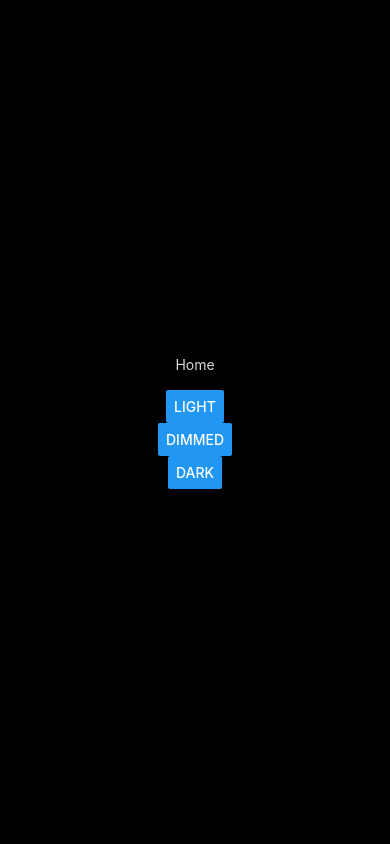
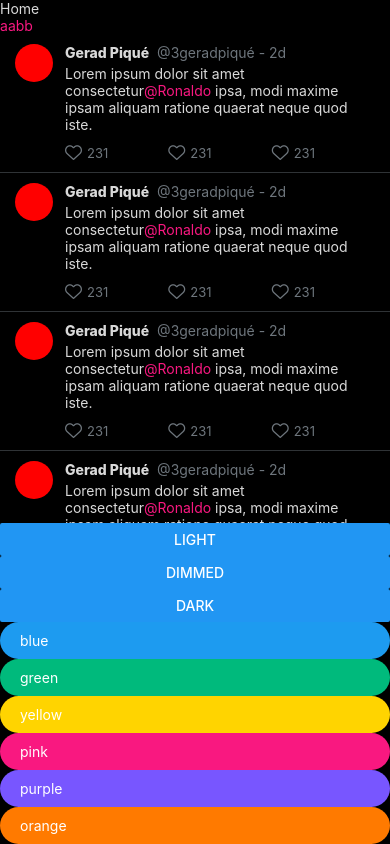
Before and after one commit to imMatheus/mitter-mobile, a React Native app: screen / in a window 390 px wide. Built offline with nearby package versions, Linux system fonts and the light colour scheme; no server answers.

Commit message:
added tweets styling

```diff
--- a/babel.config.js
+++ b/babel.config.js
@@ -8,6 +8,7 @@ module.exports = function (api) {
                 {
                     alias: {
                         '@colors': './src/colors',
+                        '@components': './src/components',
                         '@context': './src/context',
                         '@hooks': './src/hooks',
                         '@screens': './src/screens',
--- a/package.json
+++ b/package.json
@@ -21,6 +21,7 @@
         "@babel/core": "^7.9.0",
         "@types/react": "~16.9.35",
         "@types/react-native": "~0.63.2",
+        "firedum": "^2.2.6",
         "typescript": "~4.0.0"
     },
     "private": true
--- a/src/Controller.tsx
+++ b/src/Controller.tsx
@@ -1,6 +1,6 @@
 import React from 'react'
 import { StatusBar } from 'expo-status-bar'
-import { StyleSheet, Text, View } from 'react-native'
+import { StyleSheet, SafeAreaView, View } from 'react-native'
 import Home from '@screens/Home'
 import { useTheme } from '@context/ThemeContext'
 import colors from '@colors/colors'
@@ -15,8 +15,10 @@ const Controller = () => {
 
     return (
         <View style={styles.container}>
-            <StatusBar style='auto' />
-            <Home />
+            <StatusBar style={theme === 'light' ? 'dark' : 'light'} />
+            <SafeAreaView style={styles.container}>
+                <Home />
+            </SafeAreaView>
         </View>
     )
 }
--- a/src/colors/colors.ts
+++ b/src/colors/colors.ts
@@ -23,7 +23,7 @@ const colors = {
         colorTextDimmed: '#8899a6',
         colorTextDimmed15: '#8899a626',
         colorTextDimmed20: '#8899a633',
-        colorBorder: '#eff3f4',
+        colorBorder: '#2f3336',
     },
     dark: {
         background: '#000000',
--- /dev/null
+++ b/src/components/CustomButton.tsx
@@ -0,0 +1,39 @@
+import React from 'react'
+import { StyleSheet, Text, View, Pressable, StyleProp, ViewStyle } from 'react-native'
+import { useTheme } from '@context/ThemeContext'
+import colors from '@colors/colors'
+
+interface Props {
+    style: StyleProp<ViewStyle>
+    color?: 'accent' | 'opposite'
+    onPress: () => void
+    title: string
+    size?: 'small' | 'medium' | 'large'
+}
+
+const CustomButton = ({ style, title, color = 'accent', onPress }: Props) => {
+    console.log(style)
+    const { accentColor, theme } = useTheme()
+
+    const styles = StyleSheet.create({
+        wrapper: {
+            backgroundColor: colors[theme].backgroundDimmed,
+            paddingHorizontal: 20,
+            paddingVertical: 10,
+            borderRadius: 9999,
+            textAlign: 'center',
+            fontWeight: '600',
+        },
+        text: {
+            color: 'white',
+        },
+    })
+
+    return (
+        <Pressable style={[styles.wrapper, style]} onPress={onPress}>
+            <Text style={styles.text}>{title}</Text>
+        </Pressable>
+    )
+}
+
+export default CustomButton
--- /dev/null
+++ b/src/components/Tweet.tsx
@@ -0,0 +1,98 @@
+import React from 'react'
+import { StyleSheet, Text, View } from 'react-native'
+import colors, { accentColors } from '@colors/colors'
+import { useTheme } from '@context/ThemeContext'
+import { AntDesign } from '@expo/vector-icons'
+interface Props {}
+
+const Tweet = (props: Props) => {
+    const { theme, accentColor } = useTheme()
+
+    const styles = StyleSheet.create({
+        container: {
+            borderBottomWidth: 1,
+            borderBottomColor: colors[theme].colorBorder,
+            paddingVertical: 10,
+            paddingHorizontal: 15,
+            flexDirection: 'row',
+        },
+        imageWrapper: {
+            backgroundColor: 'red',
+            width: 38,
+            height: 38,
+            borderRadius: 9999,
+            marginRight: 12,
+        },
+        content: {
+            flexShrink: 1,
+        },
+        header: {
+            flexDirection: 'row',
+            marginBottom: 4,
+            flexWrap: 'wrap',
+        },
+        title: {
+            fontWeight: '800',
+            marginRight: 8,
+            color: colors[theme].colorText,
+        },
+        subtitle: {
+            color: colors[theme].colorTextDimmed,
+        },
+        breadText: {
+            color: colors[theme].colorText,
+            marginBottom: 10,
+        },
+        metadata: {
+            flexDirection: 'row',
+            flexWrap: 'nowrap',
+        },
+        metadataSpan: {
+            flexShrink: 1,
+            width: '100%',
+            alignItems: 'center',
+            flexDirection: 'row',
+        },
+        metadataText: {
+            marginLeft: 5,
+            color: colors[theme].colorTextDimmed,
+            fontSize: 13,
+        },
+        atMention: {
+            color: accentColors[accentColor],
+        },
+    })
+
+    return (
+        <View style={styles.container}>
+            <View style={styles.imageWrapper}></View>
+            <View style={styles.content}>
+                <View style={styles.header}>
+                    <Text style={styles.title}>Gerad Piqué</Text>
+                    <Text style={styles.subtitle}>@3geradpiqué - 2d</Text>
+                </View>
+                <Text style={styles.breadText}>
+                    Lorem ipsum dolor sit amet consectetur
+                    <Text style={styles.atMention}>@Ronaldo</Text> ipsa, modi maxime ipsam aliquam
+                    ratione quaerat neque quod iste.
+                </Text>
+                <View style={styles.metadata}>
+                    <View style={styles.metadataSpan}>
+                        <AntDesign name='hearto' size={17} color={colors[theme].colorTextDimmed} />
+                        <Text style={styles.metadataText}>231</Text>
+                    </View>
+                    <View style={styles.metadataSpan}>
+                        <AntDesign name='hearto' size={17} color={colors[theme].colorTextDimmed} />
+                        <Text style={styles.metadataText}>231</Text>
+                    </View>
+                    <View style={styles.metadataSpan}>
+                        <AntDesign name='hearto' size={17} color={colors[theme].colorTextDimmed} />
+                        <Text style={styles.metadataText}>231</Text>
+                    </View>
+                </View>
+            </View>
+        </View>
+    )
+}
+
+export default Tweet
--- a/src/firebase/firebase.ts
+++ b/src/firebase/firebase.ts
@@ -1,9 +1,10 @@
 import firebase from 'firebase'
 import 'firebase/auth'
-import 'firebase/database'
 import 'firebase/firestore'
 
-const app = firebase.initializeApp({
+const app =
+    firebase.apps.length === 0
+        ? firebase.initializeApp({
               apiKey: 'AIzaSyCMqsVA5l7KHP_EQ9WGenHqMRMv55EBCxc',
               authDomain: 'mitter-dev.firebaseapp.com',
               databaseURL: 'https://mitter-dev-default-rtdb.europe-west1.firebasedatabase.app',
@@ -12,17 +13,9 @@ const app = firebase.initializeApp({
               messagingSenderId: '757161656037',
               appId: '1:757161656037:web:63015ade399b345cb49e0c',
           })
+        : firebase.app()
 
 export const fs = firebase.firestore()
 export const auth = app.auth()
-export const db = app.database()
 
 export default app
-
-// apiKey: process.env.REACT_APP_FIREBASE_API_KEY,
-// databaseURL: process.env.REACT_APP_FIREBASE_DATABASE_URL,
-// authDomain: process.env.REACT_APP_FIREBASE_AUTH_DOMAIN,
-// projectId: process.env.REACT_APP_FIREBASE_PROJECT_ID,
-// storageBucket: process.env.FIREBASE_STORAGE_BUCKET,
-// messagingSenderId: process.env.REACT_APP_FIREBASE_MESSAGING_SENDER_ID,
-// appId: process.env.REACT_APP_FIREBASE_APP_ID,
--- a/src/screens/Home.tsx
+++ b/src/screens/Home.tsx
@@ -1,35 +1,95 @@
 import React from 'react'
-import { StyleSheet, Text, View, Button } from 'react-native'
+import { StyleSheet, Text, View, Button, ScrollView } from 'react-native'
 // import getNameCombinations from 'utils/getNameCombinations'
 // import getNameCombinations from '../utils/getNameCombinations'
 import getNameCombinations from '@utils/getNameCombinations'
-import colors from '@colors/colors'
+import colors, { accentColors } from '@colors/colors'
 import { useTheme } from '@context/ThemeContext'
+import CustomButton from '@components/CustomButton'
+import Tweet from '@components/Tweet'
 
 const Home = () => {
     let name = 'ab'
-    const { theme, setTheme } = useTheme()
+    const { theme, setTheme, accentColor, setAccentColor } = useTheme()
     console.log('theme', theme)
 
     const styles = StyleSheet.create({
         container: {
-            // backgroundColor: colorPalette.background,
             flex: 1,
-            alignItems: 'center',
-            justifyContent: 'center',
-            // backgroundColor: colors[theme].background,
+            // alignItems: 'center',
+            // justifyContent: 'center',
         },
         text: {
             color: colors[theme].colorText,
+        },
+        accent: {
+            color: accentColors[accentColor],
+        },
+        scrollView: {
+            // backgroundColor: 'red',
         },
     })
     return (
         <View style={styles.container}>
             <Text style={styles.text}>Home</Text>
-            <Text>{getNameCombinations(name)}</Text>
+            <Text style={styles.accent}>{getNameCombinations(name)}</Text>
+            <ScrollView style={styles.scrollView}>
+                <Tweet />
+                <Tweet />
+                <Tweet />
+                <Tweet />
+                <Tweet />
+                <Tweet />
+                <Tweet />
+                <Tweet />
+                <Tweet />
+                <Tweet />
+                <Tweet />
+                <Tweet />
+                <Tweet />
+                <Tweet />
+                <Tweet />
+                <Tweet />
+                <Tweet />
+                <Tweet />
+                <Tweet />
+                <Tweet />
+                <Tweet />
+            </ScrollView>
             <Button title='light' onPress={() => setTheme('light')} />
             <Button title='dimmed' onPress={() => setTheme('dimmed')} />
             <Button title='dark' onPress={() => setTheme('dark')} />
+            <CustomButton
+                style={{ backgroundColor: accentColors.blue }}
+                onPress={() => setAccentColor('blue')}
+                title='blue'
+            />
+            <CustomButton
+                style={{ backgroundColor: accentColors.green }}
+                onPress={() => setAccentColor('green')}
+                title='green'
+            />
+            <CustomButton
+                style={{ backgroundColor: accentColors.yellow }}
+                onPress={() => setAccentColor('yellow')}
+                title='yellow'
+            />
+
+            <CustomButton
+                style={{ backgroundColor: accentColors.pink }}
+                onPress={() => setAccentColor('pink')}
+                title='pink'
+            />
+            <CustomButton
+                style={{ backgroundColor: accentColors.purple }}
+                onPress={() => setAccentColor('purple')}
+                title='purple'
+            />
+            <CustomButton
+                style={{ backgroundColor: accentColors.orange }}
+                onPress={() => setAccentColor('orange')}
+                title='orange'
+            />
         </View>
     )
 }
--- a/tsconfig.json
+++ b/tsconfig.json
@@ -5,6 +5,7 @@
         "baseUrl": "src",
         "paths": {
             "@colors/*": ["colors/*"],
+            "@components/*": ["components/*"],
             "@context/*": ["context/*"],
             "@hooks/*": ["hooks/*"],
             "@screens/*": ["screens/*"],
```
Also changed, not shown: 2 other files (tests, documents, lock files or other folders). Lines whose indentation alone changed are shown as unchanged.
